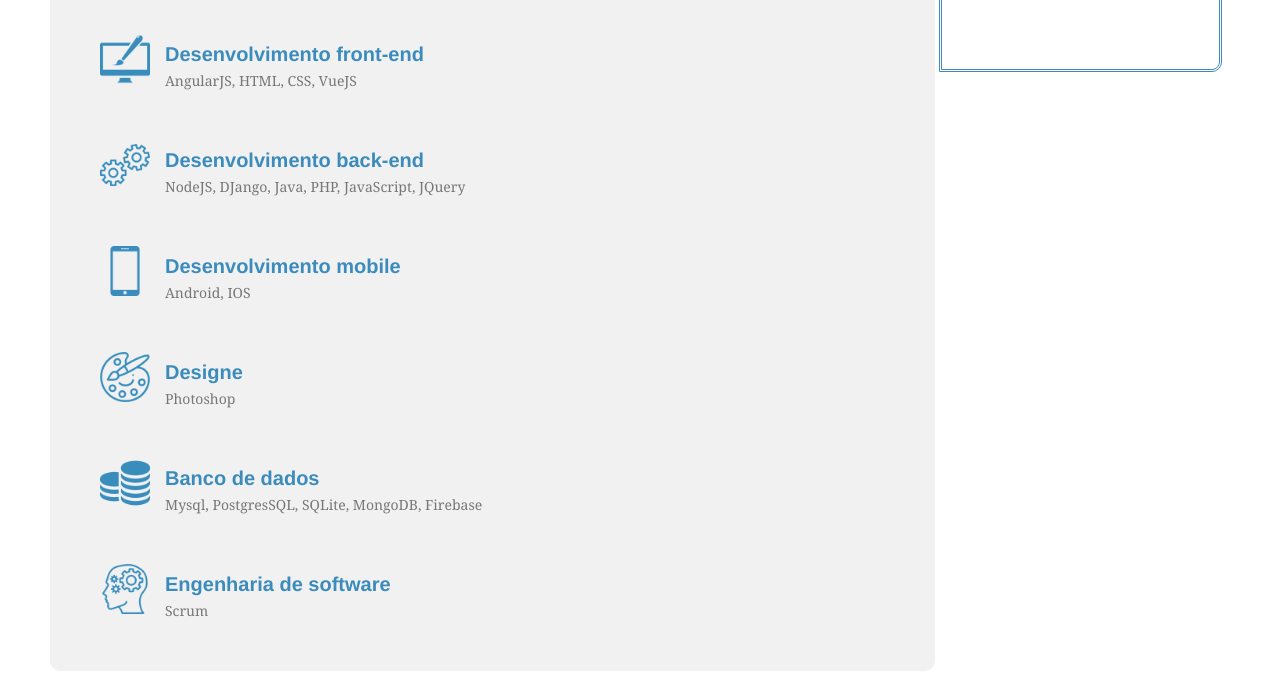
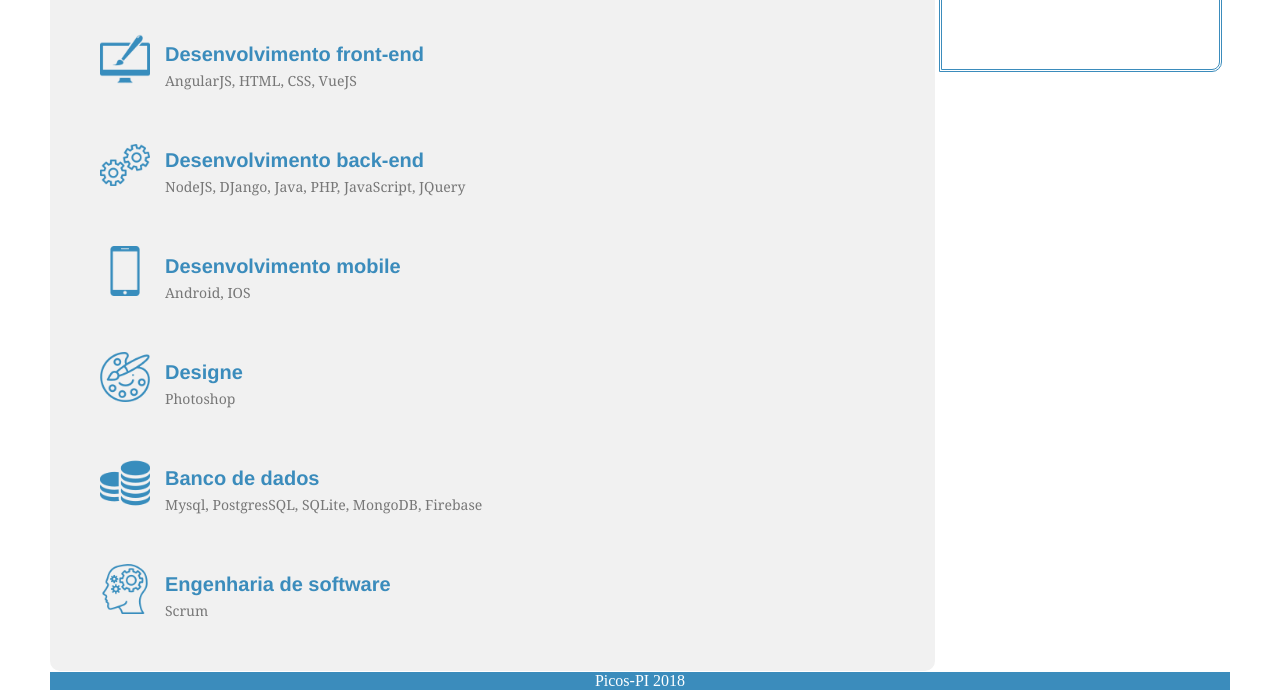
Before and after one commit to ifpi-picos/curriculo-html-e-css-luisguns, a plain HTML site: page index.html in a window 1280 px wide. Shown: the part 644-1334 px from the top of the page. Drawn offline with Linux system fonts and the light colour scheme.

Commit message:
inserindo footer

```diff
--- a/css/style.css
+++ b/css/style.css
@@ -177,9 +177,7 @@
 }
 
 footer {
-    position: relative;
-    left: 0;
-    bottom: 0;
+    margin-top: 590px;
     width: 100%;
     background-color: #3b8cbc;
     color: #fff;
--- a/index.html
+++ b/index.html
@@ -126,6 +126,10 @@
 
         </aside>
 
+        <footer>
+            Picos-PI 2018
+        </footer>
+
 
 </body>
 
```
